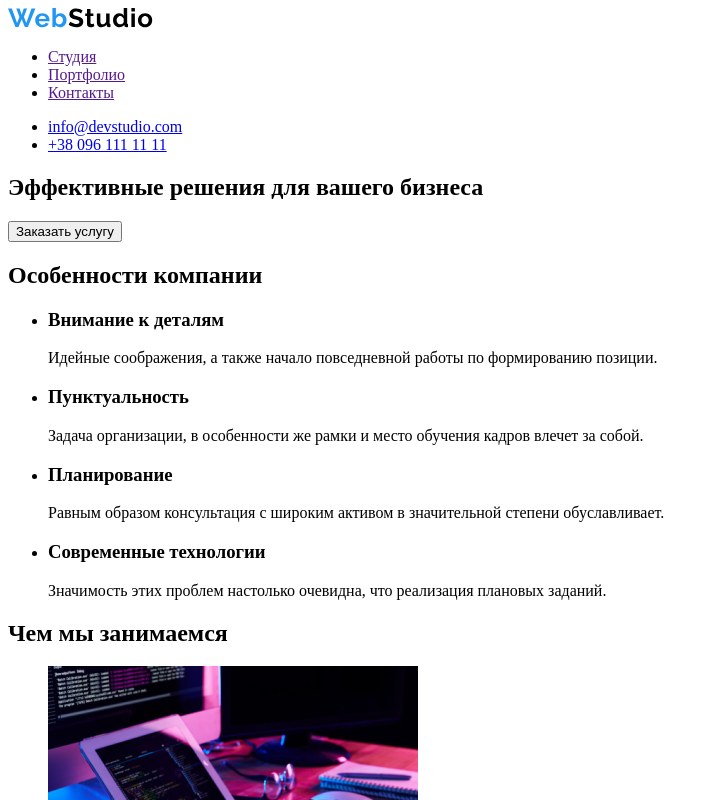
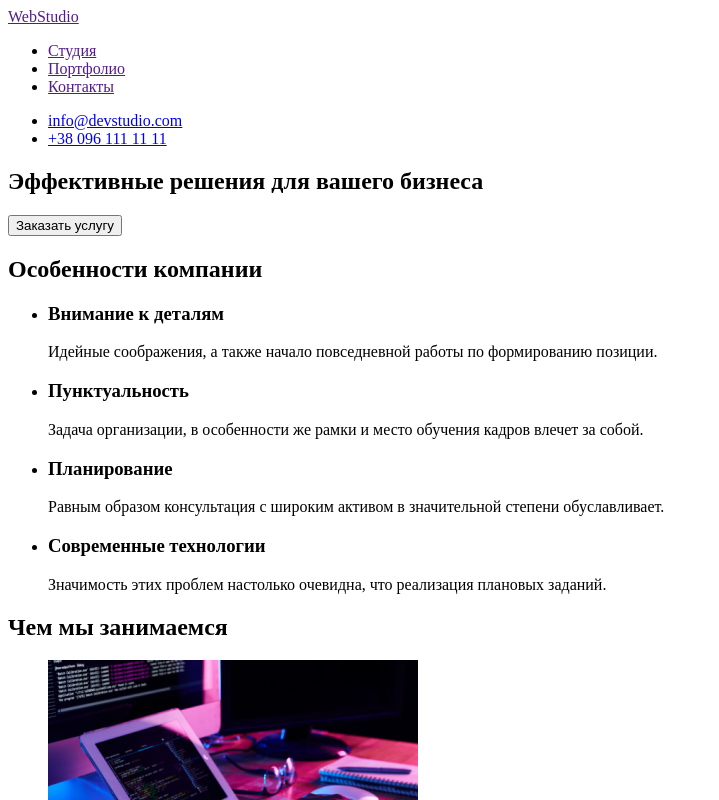
Before and after one commit to BoikovTaras/goit-markup-hw-01, a plain HTML site: page index.html in a window 1280 px wide. Shown: the top 800 px of the page, without its empty margins (0-719 px from the left). Drawn offline with Linux system fonts and the light colour scheme.

Commit message:
Исправляет Лого

```diff
--- a/index.html
+++ b/index.html
@@ -10,9 +10,7 @@
 
             <!-- Шапка сайта -->
         <header>
-            <a href="">
-                <img src="./images/WebStudio.svg" alt="Логотип">
-            </a>
+            <a href="">WebStudio</a>
             <nav>
                 <ul>
                     <li><a href="">Студия</a></li>
@@ -110,9 +108,7 @@
             </section>
         </main>
         <footer>
-            <a href="">
-                <img src="./images/WebStudio.svg" alt="Логотип">
-            </a>
+            <a href="">WebStudio</a>
             <address>г. Киев, пр-т Леси Украинки, 26</address>
             <ul>
                 <li><a href="mailto:info@devstudio.com">info@devstudio.com</a></li>
```
